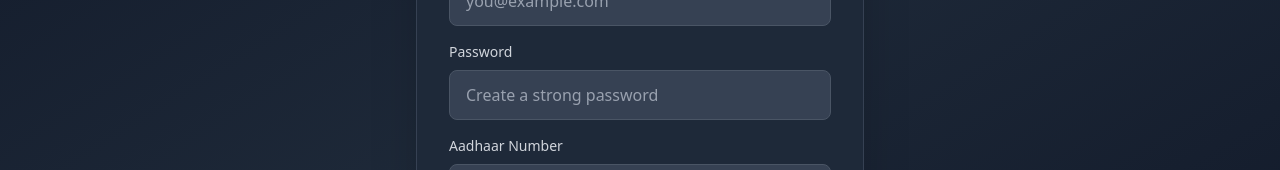
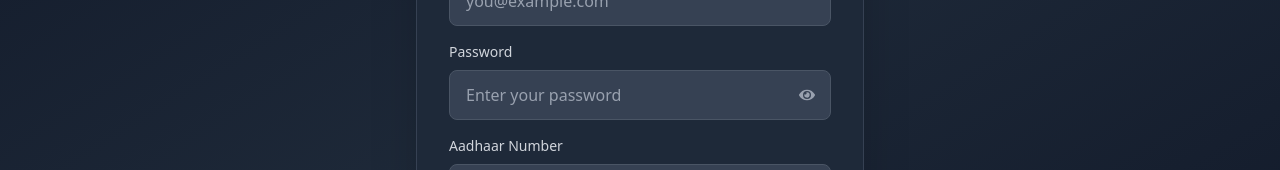
Before and after one commit to ParasWaghela07/Lenden-Assignment, a React (Vite) app in the folder client/: page /signup in a window 1280 px wide. Shown: the part 356-526 px from the top of the page. Built offline with nearby package versions, Linux system fonts and the light colour scheme; no server answers.

Commit message:
btn icon

```diff
--- a/client/src/pages/login.jsx
+++ b/client/src/pages/login.jsx
@@ -3,9 +3,12 @@ import { Link, useNavigate } from "react-router-dom";
 import { loginApi } from "../api/auth.api";
 import { setAuthToken } from "../utils/authToken";
 import toast from "react-hot-toast";
+import { FaEye, FaEyeSlash } from "react-icons/fa";
+
 
 const Login = () => {
   const navigate = useNavigate();
+  const [showPassword, setShowPassword] = useState(false);
   const [formData, setFormData] = useState({
     email: "",
     password: "",
@@ -67,21 +70,33 @@ const Login = () => {
   >
     Password
   </label>
+
+  <div className="relative">
     <input
-              type="password"
+      type={showPassword ? "text" : "password"}
       name="password"
       id="password"
       value={formData.password}
       onChange={handleChange}
       required
-              className="w-full px-4 py-3 rounded-lg bg-gray-700 border border-gray-600 text-white placeholder-gray-400 focus:ring-2 focus:ring-indigo-500 focus:border-transparent transition duration-200 outline-none"
+      className="w-full px-4 py-3 pr-12 rounded-lg bg-gray-700 border border-gray-600 text-white placeholder-gray-400 focus:ring-2 focus:ring-indigo-500 outline-none"
       placeholder="Enter your password"
     />
+
+    <button
+      type="button"
+      onClick={() => setShowPassword(!showPassword)}
+      className="absolute right-4 top-1/2 -translate-y-1/2 text-gray-400 hover:text-white cursor-pointer"
+    >
+      {showPassword ? <FaEyeSlash /> : <FaEye />}
+    </button>
   </div>
+</div>
+
 
           <button
             type="submit"
-            className="w-full bg-indigo-600 text-white py-3 rounded-lg font-semibold hover:bg-indigo-700 focus:ring-4 focus:ring-indigo-300 transition duration-200 shadow-lg hover:shadow-xl"
+            className="w-full bg-indigo-600 text-white py-3 rounded-lg font-semibold hover:bg-indigo-700 focus:ring-4 focus:ring-indigo-300 transition duration-200 shadow-lg hover:shadow-xl cursor-pointer"
           >
             Login
           </button>
--- a/client/src/pages/profile.jsx
+++ b/client/src/pages/profile.jsx
@@ -96,7 +96,7 @@ const Profile = () => {
             toast.success("User logged out");
             navigate("/login");
           }}
-          className="mt-5 w-full bg-red-600 text-white py-2.5 rounded-lg font-semibold hover:bg-red-700 focus:ring-4 focus:ring-red-300 transition duration-200 shadow-lg hover:shadow-xl text-sm"
+          className="mt-5 w-full bg-red-600 text-white py-2.5 rounded-lg font-semibold hover:bg-red-700 focus:ring-4 focus:ring-red-300 transition duration-200 shadow-lg hover:shadow-xl text-sm cursor-pointer"
         >
           Logout
         </button>
--- a/client/src/pages/signup.jsx
+++ b/client/src/pages/signup.jsx
@@ -3,9 +3,13 @@ import { Link, useNavigate } from "react-router-dom";
 import { signupApi } from "../api/auth.api";
 import { setAuthToken } from "../utils/authToken";
 import toast from 'react-hot-toast';
+import { FaEye, FaEyeSlash } from "react-icons/fa";
+
 
 const Signup = () => {
   const navigate = useNavigate();
+  const [showPassword, setShowPassword] = useState(false);
+
   const [formData, setFormData] = useState({
     name: "",
     email: "",
@@ -90,17 +94,29 @@ const Signup = () => {
   >
     Password
   </label>
+
+  <div className="relative">
     <input
-              type="password"
+      type={showPassword ? "text" : "password"}
       name="password"
       id="password"
-              placeholder="Create a strong password"
-              className="w-full px-4 py-3 rounded-lg bg-gray-700 border border-gray-600 text-white placeholder-gray-400 focus:ring-2 focus:ring-indigo-500 focus:border-transparent transition duration-200 outline-none"
       value={formData.password}
       onChange={handleChange}
       required
+      className="w-full px-4 py-3 pr-12 rounded-lg bg-gray-700 border border-gray-600 text-white placeholder-gray-400 focus:ring-2 focus:ring-indigo-500 outline-none"
+      placeholder="Enter your password"
     />
+
+    <button
+      type="button"
+      onClick={() => setShowPassword(!showPassword)}
+      className="absolute right-4 top-1/2 -translate-y-1/2 text-gray-400 hover:text-white cursor-pointer"
+    >
+      {showPassword ? <FaEyeSlash /> : <FaEye />}
+    </button>
   </div>
+</div>
+
 
           <div>
             <label
@@ -123,7 +139,7 @@ const Signup = () => {
 
           <button
             type="submit"
-            className="w-full bg-green-600 text-white py-3 rounded-lg font-semibold hover:bg-green-700 focus:ring-4 focus:ring-green-300 transition duration-200 shadow-lg hover:shadow-xl mt-2"
+            className="w-full bg-green-600 text-white py-3 rounded-lg font-semibold hover:bg-green-700 focus:ring-4 focus:ring-green-300 transition duration-200 shadow-lg hover:shadow-xl mt-2 cursor-pointer"
           >
             Sign Up
           </button>
```
Lines whose indentation alone changed are shown as unchanged.
